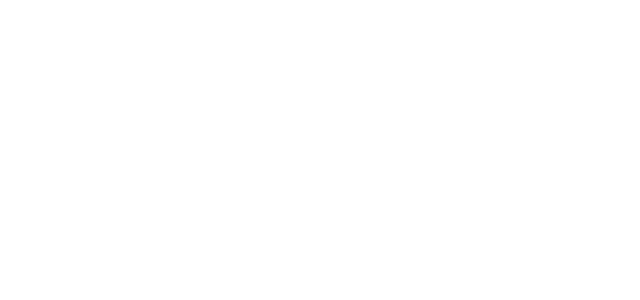
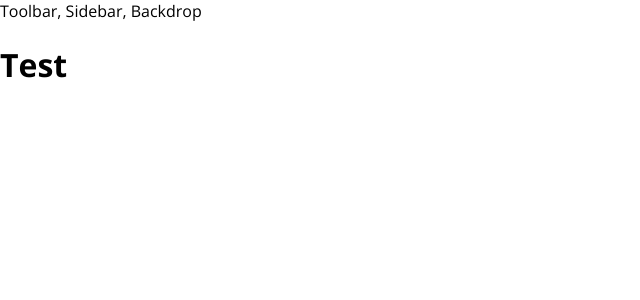
Before and after one commit to dmitriyklimchuk/burger-builder-starting-react, a React app: page / in a window 1280 px wide. Shown: the top 300 px of the page, without its empty margins (0-640 px from the left). Built offline with nearby package versions, Linux system fonts and the light colour scheme.

Commit message:
Creating a Layout Component

```diff
--- a/src/App.js
+++ b/src/App.js
@@ -1,10 +1,13 @@
 import React, { Component } from 'react';
+import Layout from './components/Layout/Layout'
 
 class App extends Component {
   render() {
     return (
       <div>
-
+        <Layout>
+          <h1>Test</h1>
+        </Layout>
       </div>
     );
   }
--- /dev/null
+++ b/src/components/Layout/Layout.js
@@ -0,0 +1,13 @@
+import React from 'react';
+import Aux from '../../hoc/Auxiliary'
+
+const layout = (props) => (
+  <Aux>
+    <div>Toolbar, Sidebar, Backdrop</div>
+    <main>
+      {props.children}
+    </main>
+  </Aux>
+);
+
+export default layout;
--- /dev/null
+++ b/src/hoc/Auxiliary.js
@@ -0,0 +1,3 @@
+const aux = (props) => props.children;
+
+export default aux;
--- a/src/index.css
+++ b/src/index.css
@@ -1,5 +1,5 @@
 body {
   margin: 0;
   padding: 0;
-  font-family: sans-serif;
+  font-family: "Open Sans", sans-serif;
 }
```
